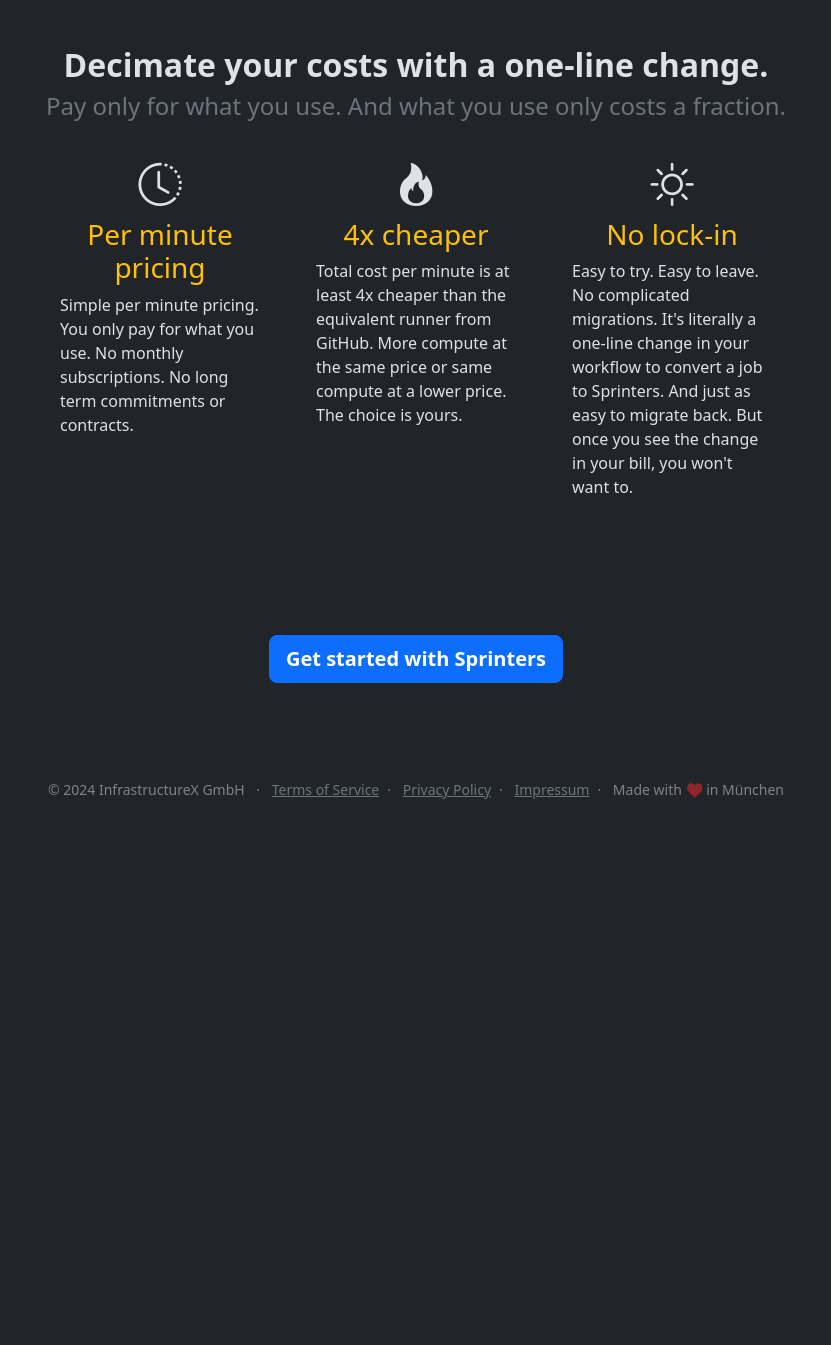
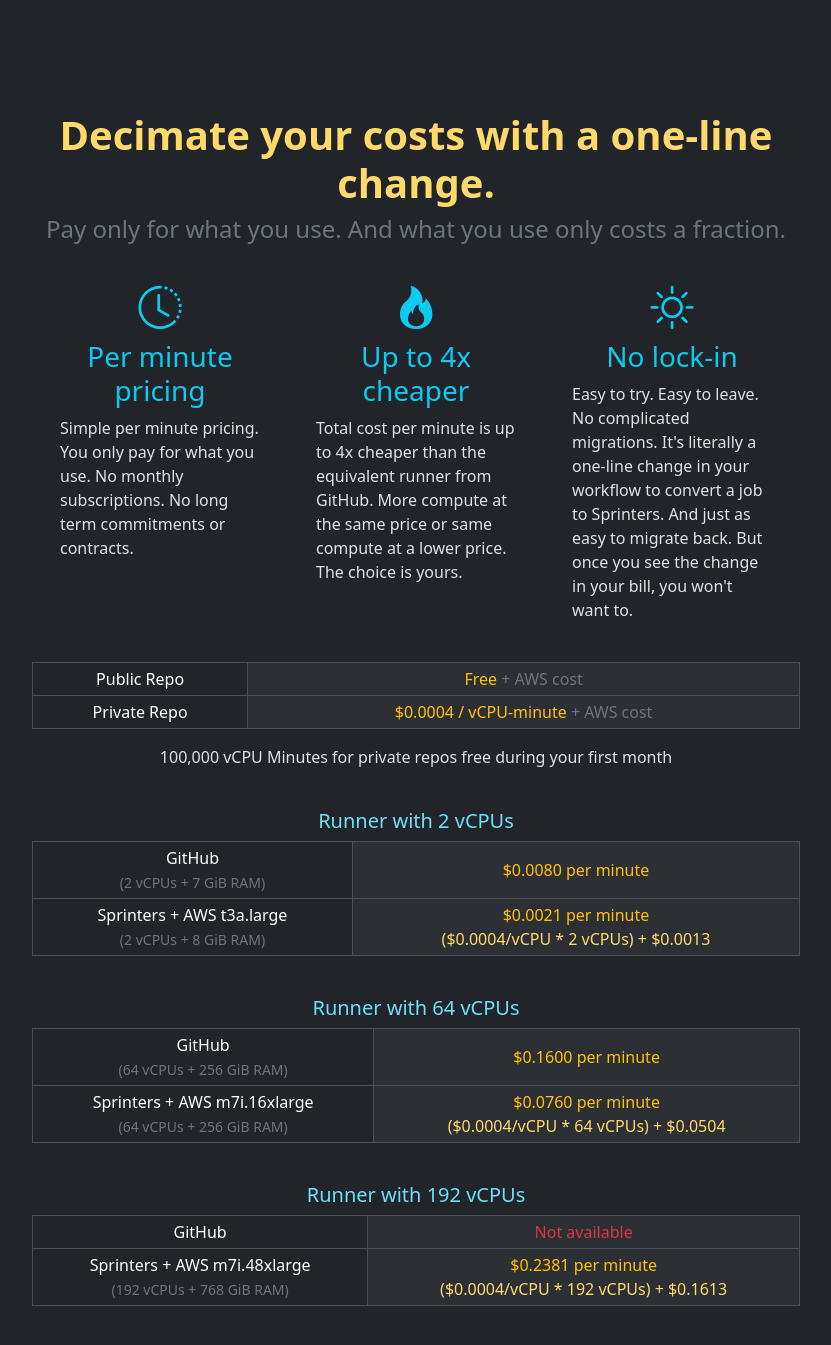
Before and after one commit to sprinters-sh/sprinters.sh, a Jekyll site: the page built from index.html, in a window 1280 px wide and 1400 px high, scrolled down 2544 px. Shown: the top 1345 px of the window, without its empty margins (224-1055 px from the left). Built offline with Jekyll 4.4.1, drawn with Linux system fonts in a browser that asks for light colours; before the commit the page ends 3392 px from its top, so only the background shows below that; some of the changed text lies outside the part shown.

Commit message:
Added pricing examples

```diff
--- a/_includes/feature.html
+++ b/_includes/feature.html
@@ -1,8 +1,8 @@
 <div class="col-sm-4 mb-3 mb-sm-0">
     <div class="card border-0">
         <div class="card-body">
-            <i class="bi bi-{{ include.icon }} fs-0"></i>
-            <h5 class="card-title text-warning fs-3">{{ include.title }}</h5>
+            <i class="bi bi-{{ include.icon }} fs-0 text-info"></i>
+            <h5 class="card-title text-info fs-3">{{ include.title }}</h5>
             <p class="card-text text-start">{{ include.text }}</p>
         </div>
     </div>
--- a/_layouts/default.html
+++ b/_layouts/default.html
@@ -38,7 +38,7 @@
 </div>
 
 <div class="text-body-tertiary mt-5 pt-5 pb-5 fs-7 text-center">
-&copy; 2024 InfrastructureX GmbH <span class="px-2">&middot;</span> <a href="/terms" class="link-secondary text-nowrap">Terms of Service</a><span class="px-2">&middot;</span> <a href="/privacy" class="link-secondary text-nowrap">Privacy Policy</a><span class="px-2">&middot;</span> <a href="/impressum" class="link-secondary text-nowrap">Impressum</a><span class="px-2">&middot;</span> Made with ♥️ in München
+&copy; 2024 InfrastructureX GmbH <span class="px-2">&middot;</span> <a href="/terms" class="link-secondary text-nowrap">Terms of Service</a><span class="px-2">&middot;</span> <a href="/privacy" class="link-secondary text-nowrap">Privacy Policy</a><span class="px-2">&middot;</span> <a href="/impressum" class="link-secondary text-nowrap">Impressum</a><span class="px-2">&middot;</span> <span class="text-nowrap">Made with ♥️ in München</span>
 </div>
 <script src="/assets/bootstrap/5.3.3/bootstrap.bundle.min.js" integrity="sha384-YvpcrYf0tY3lHB60NNkmXc5s9fDVZLESaAA55NDzOxhy9GkcIdslK1eN7N6jIeHz"></script>
 </body>
--- a/index.html
+++ b/index.html
@@ -5,10 +5,12 @@
 
 <div class="col-md-8 mx-auto text-center">
     <img src="/assets/logo/sprinters.svg" width="200" height="200" alt="Sprinters" class="d-block mx-auto mt-5 mb-3">
-    <h1 class="mb-3 fw-semibold fs-0">Run your GitHub Actions jobs faster on your own AWS account at a fraction of the
-        cost with Sprinters</h1>
+    <h1 class="mb-3 fw-semibold fs-0 text-warning">Run your GitHub Actions jobs faster<br>on your own AWS account<br>at a fraction of the
+        cost</h1>
+    <p class="lead">
+        Secure, ephemeral, high-performance, low-cost runners within the privacy of your own VPC.
+    </p>
     <p class="lead mb-4">
-        Secure, ephemeral, high-performance runners within the privacy of your own VPC.
         Launch in the region and subnet of your choice, right-size your instances and disks,
         and directly access all required services without having to expose them over the public internet.
     </p>
@@ -16,7 +18,7 @@
         <div class="d-inline-block v-align-middle fs-5">
             <code class="fs-5 text-start d-inline-block mt-4 mb-4">
                 <span class="text-secondary text-decoration-line-through">runs-on: ubuntu-latest</span><br>
-                <span class="text-warning">runs-on:</span> <span class="text-info">sprinters:aws/us-east-1/m7i-flex.4xlarge</span>
+                <span class="text-warning">runs-on:</span> <span class="text-info">sprinters:aws/us-east-1/m7i.4xlarge</span>
             </code>
         </div>
         <a href="https://console.sprinters.sh"
@@ -29,7 +31,7 @@
 </div>
 
 <div class="col-md-8 mx-auto text-center mt-5">
-    <h2 class="pt-7 fw-semibold">Right-sized for the job.</h2>
+    <h2 class="pt-7 fw-semibold text-warning-emphasis fs-1">Right-sized for the job.</h2>
     <h4 class="mb-3 text-secondary">Runners in all sizes. From tiny to humongous, and everything in between.</h4>
     <div class="row">
         {% include feature.html icon="motherboard" title="Scalable Instances" text="Need lots of CPU? Plenty of RAM? Or
@@ -84,7 +86,7 @@
 </div>
 
 <div class="col-md-8 mx-auto text-center mt-5">
-    <h2 class="pt-7 fw-semibold">100% Fresh and Secure. Every time.</h2>
+    <h2 class="pt-7 fw-semibold text-warning-emphasis fs-1">100% Fresh and Secure. Every time.</h2>
     <h4 class="mb-3 text-secondary">Defense in depth at every layer.</h4>
     <div class="row">
         {% include feature.html icon="plus-square-dotted" title="Ephemeral VMs" text="Each runner is launched using a
@@ -97,12 +99,58 @@
 </div>
 
 <div class="col-md-8 mx-auto text-center mt-5">
-    <h2 class="pt-7 fw-semibold">Decimate your costs with a one-line change.</h2>
+    <h2 class="pt-7 fw-semibold text-warning-emphasis fs-1">Decimate your costs with a one-line change.</h2>
     <h4 class="mb-3 text-secondary">Pay only for what you use. And what you use only costs a fraction.</h4>
     <div class="row">
         {% include feature.html icon="clock-history" title="Per minute pricing" text="Simple per minute pricing. You only pay for what you use. No monthly subscriptions. No long term commitments or contracts." %}
-        {% include feature.html icon="fire" title="4x cheaper" text="Total cost per minute is at least 4x cheaper than the equivalent runner from GitHub. More compute at the same price or same compute at a lower price. The choice is yours." %}
+        {% include feature.html icon="fire" title="Up to 4x cheaper" text="Total cost per minute is up to 4x cheaper than the equivalent runner from GitHub. More compute at the same price or same compute at a lower price. The choice is yours." %}
         {% include feature.html icon="sun" title="No lock-in" text="Easy to try. Easy to leave. No complicated migrations. It's literally a one-line change in your workflow to convert a job to Sprinters. And just as easy to migrate back. But once you see the change in your bill, you won't want to." %}
+    </div>
+    <div class="row">
+        <table class="table table-bordered table-striped-columns table-sm mt-4">
+            <tr>
+                <td class="fw-normal">Public Repo</td>
+                <td class="text-warning">Free <span class="text-secondary">+ AWS cost</span></td>
+            </tr>
+            <tr>
+                <td class="fw-normal">Private Repo</td>
+                <td class="text-warning">$0.0004 / vCPU-minute <span class="text-secondary">+ AWS cost</span></td>
+            </tr>
+        </table>
+        <p>100,000 vCPU Minutes for private repos free during your first month</p>
+        <h5 class="text-info-emphasis mt-4">Runner with 2 vCPUs</h5>
+        <table class="table table-bordered table-striped-columns table-sm">
+            <tr>
+                <td class="fw-normal">GitHub<br><span class="text-secondary fs-7">(2 vCPUs + 7 GiB RAM)</span></td>
+                <td class="text-warning align-middle">$0.0080 per minute</td>
+            </tr>
+            <tr>
+                <td class="fw-normal">Sprinters + AWS t3a.large<br><span class="text-secondary fs-7">(2 vCPUs + 8 GiB RAM)</span></td>
+                <td class="text-warning align-middle">$0.0021 per minute<br><span class="text-warning-emphasis">($0.0004/vCPU * 2 vCPUs) + $0.0013</span></td>
+            </tr>
+        </table>
+        <h5 class="text-info-emphasis mt-4">Runner with 64 vCPUs</h5>
+        <table class="table table-bordered table-striped-columns table-sm">
+            <tr>
+                <td class="fw-normal">GitHub<br><span class="text-secondary fs-7">(64 vCPUs + 256 GiB RAM)</span></td>
+                <td class="text-warning align-middle">$0.1600 per minute</td>
+            </tr>
+            <tr>
+                <td class="fw-normal">Sprinters + AWS m7i.16xlarge<br><span class="text-secondary fs-7">(64 vCPUs + 256 GiB RAM)</span></td>
+                <td class="text-warning align-middle">$0.0760 per minute<br><span class="text-warning-emphasis">($0.0004/vCPU * 64 vCPUs) + $0.0504</span></td>
+            </tr>
+        </table>
+        <h5 class="text-info-emphasis mt-4">Runner with 192 vCPUs</h5>
+        <table class="table table-bordered table-striped-columns table-sm">
+            <tr>
+                <td class="fw-normal">GitHub</td>
+                <td class="text-danger align-middle">Not available</td>
+            </tr>
+            <tr>
+                <td class="fw-normal">Sprinters + AWS m7i.48xlarge<br><span class="text-secondary fs-7">(192 vCPUs + 768 GiB RAM)</span></td>
+                <td class="text-warning align-middle">$0.2381 per minute<br><span class="text-warning-emphasis">($0.0004/vCPU * 192 vCPUs) + $0.1613</span></td>
+            </tr>
+        </table>
     </div>
 </div>
 
```
